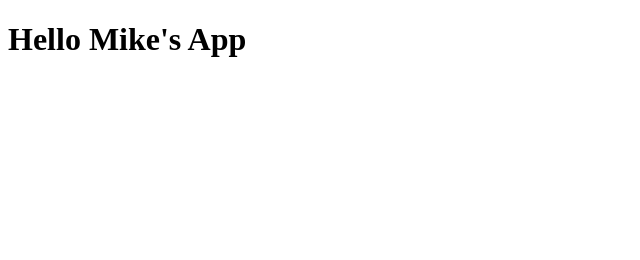
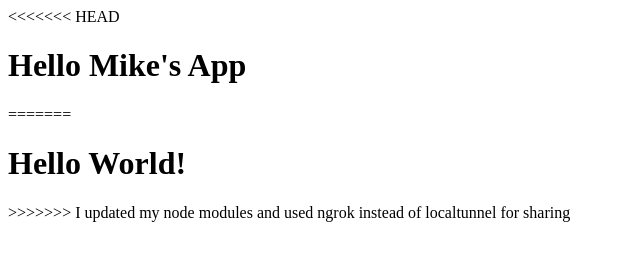
Before and after one commit to youngmikec/pluralsight-js-dev-env, a website built with webpack: page src/index.html in a window 1280 px wide. Shown: the whole page, without its empty margins (0-640 px from the left). Built offline with nearby package versions, Linux system fonts and the light colour scheme.

Commit message:
modified index.html

```diff
--- a/src/index.html
+++ b/src/index.html
@@ -8,7 +8,11 @@
 </head>
 <body>
     <div id="root">
+<<<<<<< HEAD
         <h1>Hello Mike's App</h1>
+=======
+        <h1>Hello World!</h1>
+>>>>>>> I updated my node modules and used ngrok instead of localtunnel for sharing
     </div>
     <script src="bundle.js"></script>
 </body>
```
